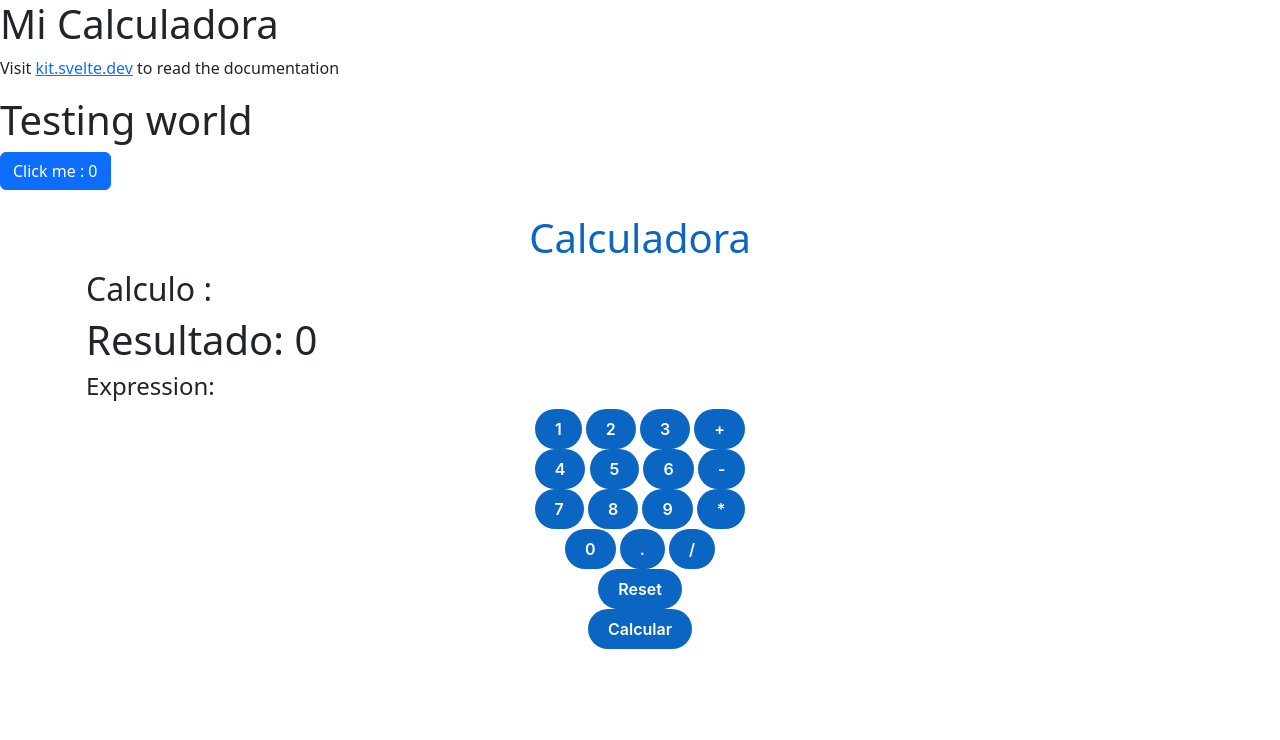
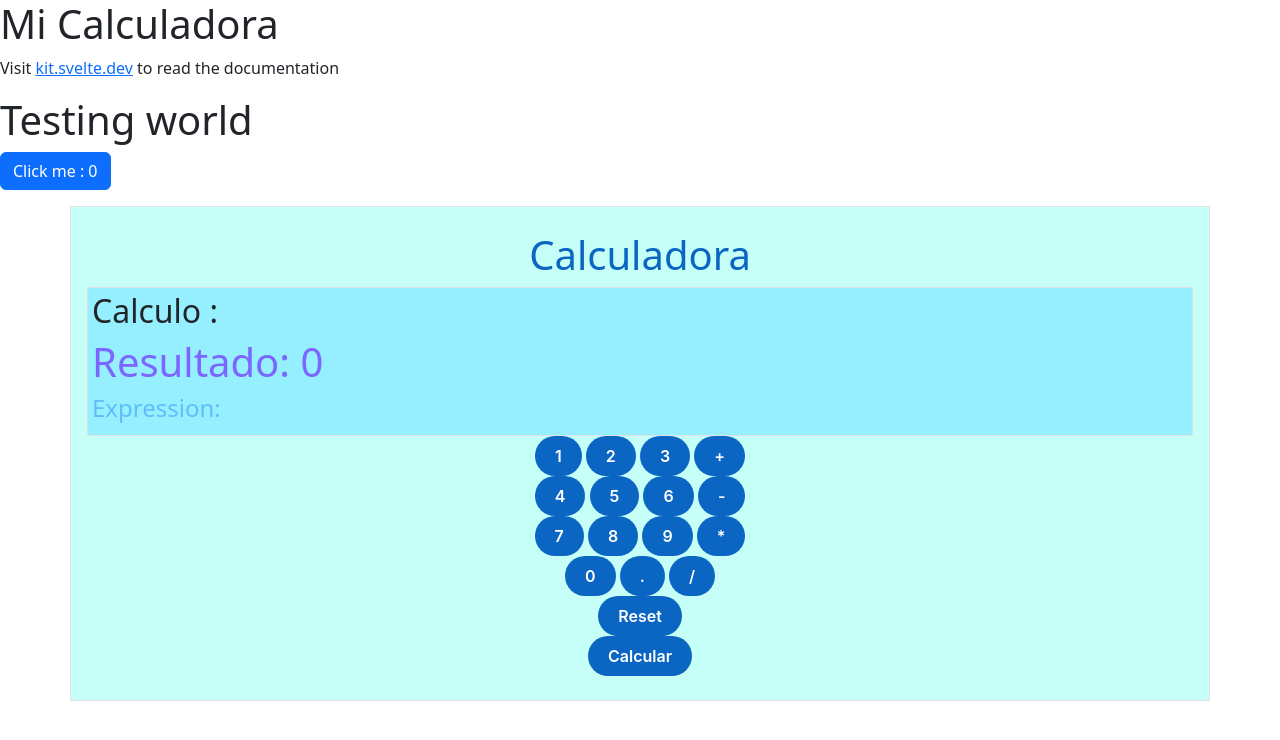
Before and after one commit to Eva02Daruma/calculadora-con-svelte, a SvelteKit app: page / in a window 1280 px wide. Shown: the top 740 px of the page. Built offline with nearby package versions, Linux system fonts and the light colour scheme.

Commit message:
Add svelte-preprocess package

```diff
--- a/package.json
+++ b/package.json
@@ -15,6 +15,7 @@
 		"sass": "^1.69.5",
 		"svelte": "^4.2.7",
 		"svelte-check": "^3.6.0",
+		"svelte-preprocess": "^5.1.1",
 		"typescript": "^5.0.0",
 		"vite": "^4.4.2"
 	},
--- a/src/routes/+page.svelte
+++ b/src/routes/+page.svelte
@@ -1,67 +1,16 @@
-<h1>Mi Calculadora</h1>
-<p>Visit <a href="https://kit.svelte.dev">kit.svelte.dev</a> to read the documentation</p>
-
-<h1>Testing {name}</h1>
-<button class="btn btn-primary " on:click={handleClick}>Click me : {count}</button>
-
-<div class="container py-4 px-3 mx-auto">
-    <h1 class="titulo">Calculadora</h1>
-<!-- lo mismo pero empezando desde la posicion 1 -->
-
-<div class="caja">
-    <h2>Calculo :  {calcline.slice(1).join(' ')}</h2>
-    <h1> Resultado: {result} </h1>
-    <h4> Expression: {used_expression} </h4>
-</div>
-
-
-
-<div class="calculadora">
-    <div>
-        <button on:click={() => add(1)}>1</button>
-        <button on:click={() => add(2)}>2</button>
-        <button on:click={() => add(3)}>3</button>
-        <button on:click={() => handleOperator('+')}>+</button>
-      </div>
-      <div>
-        <button on:click={() => add(4)}>4</button>
-        <button on:click={() => add(5)}>5</button>
-        <button on:click={() => add(6)}>6</button>
-        <button on:click={() => handleOperator('-')}>-</button>
-      </div>
-      <div>
-        <button on:click={() => add(7)}>7</button>
-        <button on:click={() => add(8)}>8</button>
-        <button on:click={() => add(9)}>9</button>
-        <button on:click={() => handleOperator('*')}>*</button>
-      </div>
-      <div>
-        <button on:click={() => add(0)}>0</button>
-        <button on:click={() => add('.')}>.</button>
-        <button on:click={() => handleOperator('/')}>/</button>
-      </div>
-      <div>
-        <button on:click={resetArray}>Reset</button>
-      </div>
-      <button on:click={calculateResult}>Calcular</button>
-</div>
-
-</div>
-
-
 <script>
-let name = 'world';
+  let name = "world";
   let count = 0;
   let calcline = [0];
   let result = 0;
-let used_expression = '';
+  let used_expression = "";
   // functions
   function handleClick() {
     count += 1;
   }
 
   //add function with 1 parameter to add to array
-function add(num){
+  function add(num) {
     calcline.push(num);
     calcline = calcline;
   }
@@ -70,99 +19,98 @@ function add(num){
   function handleOperator(operator) {
     // You can implement logic here to handle operators
     // For now, let's just log the operator to the console
-    console.log('Operator:', operator);
+    console.log("Operator:", operator);
     calcline.push(operator);
   }
-
 
   // Function to reset the array
   function resetArray() {
     calcline = [0];
   }
 
-
   // Function to calculate the result
   function calculateResult() {
     // Remove the first element (0) and join the rest into a string
-    let expression = calcline.slice(1).join('');
-    used_expression = expression.replace(/x/g, '*').replace(/÷/g, '/').toString();
+    let expression = calcline.slice(1).join("");
+    used_expression = expression
+      .replace(/x/g, "*")
+      .replace(/÷/g, "/")
+      .toString();
 
     try {
       // Use the Function constructor to create a function from the expression
       // and then call that function to get the result
-      result = new Function('return ' + expression)();
-      alert(result);
+      result = new Function("return " + expression)();
       resetArray();
 
       return result;
     } catch (error) {
-      alert('Error in expression');
+      alert("Error in expression");
       resetArray();
       return 0;
     }
   }
 
-
-
-$: if (count >= 10){
-		alert('count is dangerously high!');
+  $: if (count >= 10) {
+    alert("count is dangerously high!");
     count = 0;
   }
-
 </script>
 
-<style>
-/* estilo titulo */
-.titulo {
-  text-align: center;
-  color: #0A66C2;
-}
-/* estilo caja */
+<!--Color pallete-->
 
+<h1>Mi Calculadora</h1>
+<p>
+  Visit <a href="https://kit.svelte.dev">kit.svelte.dev</a> to read the documentation
+</p>
 
- /* estilo calculadora */
+<h1>Testing {name}</h1>
+<button class="btn btn-primary" on:click={handleClick}
+  >Click me : {count}</button
+>
 
-.calculadora {
-  display: flex;
-  flex-direction: column;
-  justify-content: center;
-  align-items: center;
-  width: 100%;
-}
+<!-- App -->
+<div class="app container py-4 px-3 mx-auto border my-3">
+  <h1 class="titulo">Calculadora</h1>
 
-.calculadora button {
-    /* https://getcssscan.com/css-buttons-examples */
-  align-items: center;
-  background-color: #0A66C2;
-  border: 0;
-  border-radius: 100px;
-  box-sizing: border-box;
-  color: #ffffff;
-  cursor: pointer;
-  display: inline-flex;
-  font-family: -apple-system, system-ui, system-ui, "Segoe UI", Roboto, "Helvetica Neue", "Fira Sans", Ubuntu, Oxygen, "Oxygen Sans", Cantarell, "Droid Sans", "Apple Color Emoji", "Segoe UI Emoji", "Segoe UI Symbol", "Lucida Grande", Helvetica, Arial, sans-serif;
-  font-size: 16px;
-  font-weight: 600;
-  justify-content: center;
-  line-height: 20px;
-  max-width: 480px;
-  min-height: 40px;
-  min-width: 0px;
-  overflow: hidden;
-  padding: 0px;
-  padding-left: 20px;
-  padding-right: 20px;
-  text-align: center;
-  touch-action: manipulation;
-  transition: background-color 0.167s cubic-bezier(0.4, 0, 0.2, 1) 0s, box-shadow 0.167s cubic-bezier(0.4, 0, 0.2, 1) 0s, color 0.167s cubic-bezier(0.4, 0, 0.2, 1) 0s;
-  user-select: none;
-  -webkit-user-select: none;
-  vertical-align: middle;
-}
+  <div class="caja container p-1 m-15 border">
+    <h2>Calculo : {calcline.slice(1).join(" ")}</h2>
+    <h1>Resultado: {result}</h1>
+    <h4>Expression: {used_expression}</h4>
+  </div>
 
-.calculadora button:hover {
-    background-color: #16437E;
-    color: #ffffff;
-}
+  <!-- calculadora -->
+  <div class="calculadora">
+    <div>
+      <button on:click={() => add(1)}>1</button>
+      <button on:click={() => add(2)}>2</button>
+      <button on:click={() => add(3)}>3</button>
+      <button on:click={() => handleOperator("+")}>+</button>
+    </div>
+    <div>
+      <button on:click={() => add(4)}>4</button>
+      <button on:click={() => add(5)}>5</button>
+      <button on:click={() => add(6)}>6</button>
+      <button on:click={() => handleOperator("-")}>-</button>
+    </div>
+    <div>
+      <button on:click={() => add(7)}>7</button>
+      <button on:click={() => add(8)}>8</button>
+      <button on:click={() => add(9)}>9</button>
+      <button on:click={() => handleOperator("*")}>*</button>
+    </div>
+    <div>
+      <button on:click={() => add(0)}>0</button>
+      <button on:click={() => add(".")}>.</button>
+      <button on:click={() => handleOperator("/")}>/</button>
+    </div>
+    <div>
+      <button on:click={resetArray}>Reset</button>
+    </div>
+    <button on:click={calculateResult}>Calcular</button>
+  </div>
+</div>
 
+<style lang="scss">
+  @import "../style/estilo.scss";
 </style>
--- /dev/null
+++ b/src/style/estilo.scss
@@ -0,0 +1,70 @@
+// estilos.scss
+
+.app {
+    background-color: #C5FFF8;
+  }
+
+  // estilo titulo
+  .titulo {
+    text-align: center;
+    color: #0A66C2;
+  }
+
+
+  // estilo caja
+
+  .caja {
+    background-color: #96EFFF;
+    h1 {
+      text-align: justify;
+      color: #7B66FF;
+    }
+    h4 {
+      text-align: justify;
+      color: #5FBDFF;
+    }
+  }
+
+  // estilo calculadora
+  .calculadora {
+    display: flex;
+    flex-direction: column;
+    justify-content: center;
+    align-items: center;
+    width: 100%;
+
+    button {
+      // https://getcssscan.com/css-buttons-examples
+      align-items: center;
+      background-color: #0A66C2;
+      border: 0;
+      border-radius: 100px;
+      box-sizing: border-box;
+      color: #ffffff;
+      cursor: pointer;
+      display: inline-flex;
+      font-family: -apple-system, system-ui, system-ui, "Segoe UI", Roboto, "Helvetica Neue", "Fira Sans", Ubuntu, Oxygen, "Oxygen Sans", Cantarell, "Droid Sans", "Apple Color Emoji", "Segoe UI Emoji", "Segoe UI Symbol", "Lucida Grande", Helvetica, Arial, sans-serif;
+      font-size: 16px;
+      font-weight: 600;
+      justify-content: center;
+      line-height: 20px;
+      max-width: 480px;
+      min-height: 40px;
+      min-width: 0px;
+      overflow: hidden;
+      padding: 0px;
+      padding-left: 20px;
+      padding-right: 20px;
+      text-align: center;
+      touch-action: manipulation;
+      transition: background-color 0.167s cubic-bezier(0.4, 0, 0.2, 1) 0s, box-shadow 0.167s cubic-bezier(0.4, 0, 0.2, 1) 0s, color 0.167s cubic-bezier(0.4, 0, 0.2, 1) 0s;
+      user-select: none;
+      -webkit-user-select: none;
+      vertical-align: middle;
+
+      &:hover {
+        background-color: #16437E;
+        color: #ffffff;
+      }
+    }
+  }
--- a/svelte.config.js
+++ b/svelte.config.js
@@ -1,5 +1,5 @@
 import adapter from '@sveltejs/adapter-auto';
-
+const sveltePreprocess = require('svelte-preprocess');
 /** @type {import('@sveltejs/kit').Config} */
 const config = {
 	kit: {
@@ -10,4 +10,8 @@ const config = {
 	}
 };
 
+module.exports = {
+  preprocess: sveltePreprocess(),
+};
+
 export default config;
```
Also changed, not shown: 1 other file (tests, documents, lock files or other folders). Lines whose indentation alone changed are shown as unchanged.
